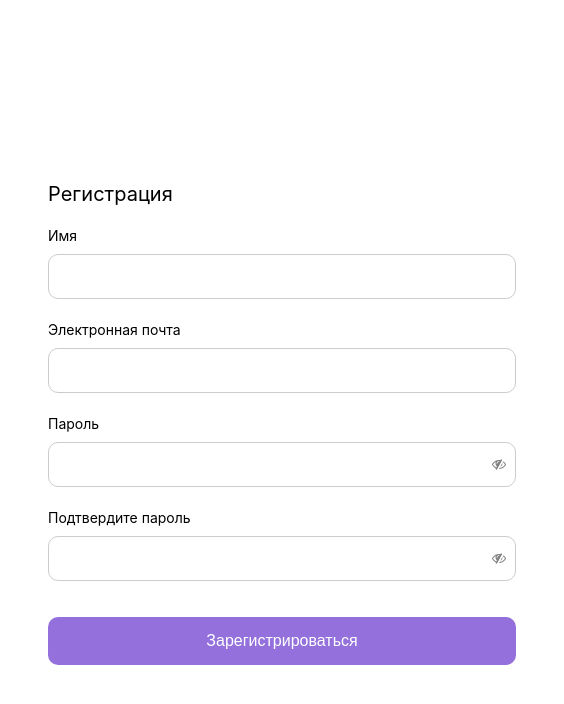
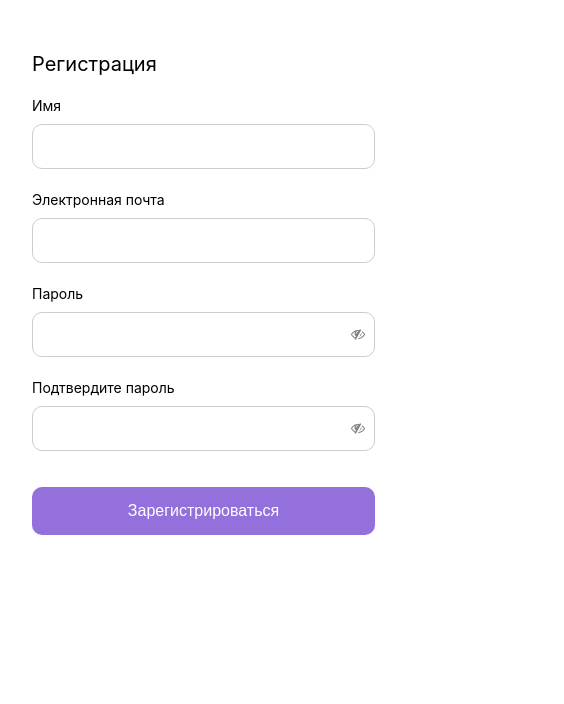
Before and after one commit to KatherinaFed/tech-front-user-list, a React (Vite) app: page / in a window 390 px wide. Shown: the top 704 px of the page, 564 px wide, since content can reach past the window. Built offline with nearby package versions, Linux system fonts and the light colour scheme.

Commit message:
Responsive layout (430)

```diff
--- a/src/App.css
+++ b/src/App.css
@@ -4,26 +4,3 @@
   padding: 2rem;
   text-align: center;
 }
-
-@keyframes logo-spin {
-  from {
-    transform: rotate(0deg);
-  }
-  to {
-    transform: rotate(360deg);
-  }
-}
-
-@media (prefers-reduced-motion: no-preference) {
-  a:nth-of-type(2) .logo {
-    animation: logo-spin infinite 20s linear;
-  }
-}
-
-.card {
-  padding: 2em;
-}
-
-.read-the-docs {
-  color: #888;
-}
--- a/src/helpers/errorsMsg.tsx
+++ b/src/helpers/errorsMsg.tsx
@@ -1,5 +1,3 @@
-import React from 'react';
-
 function errorsMsg(
   errorName: string | undefined,
   touchedName: boolean | undefined
--- a/src/index.css
+++ b/src/index.css
@@ -2,21 +2,11 @@
   font-family: Inter, system-ui, Avenir, Helvetica, Arial, sans-serif;
   line-height: 1.5;
   font-weight: 400;
-
-  /* color-scheme: light dark;
-  color: rgba(255, 255, 255, 0.87); */
-  /* background-color: #242424; */
-
-  /* font-synthesis: none;
-  text-rendering: optimizeLegibility;
-  -webkit-font-smoothing: antialiased;
-  -moz-osx-font-smoothing: grayscale; */
 }
 
 body {
   margin: 0;
   display: flex;
-  place-items: center;
   min-width: 320px;
   min-height: 100vh;
 }
--- a/src/pages/Signup/Signup.scss
+++ b/src/pages/Signup/Signup.scss
@@ -13,7 +13,7 @@
     flex-direction: column;
     align-items: flex-start;
     padding: 16px;
-    width: 468px;
+    width: 100%;
     gap: 16px;
 
     h2 {
@@ -88,3 +88,9 @@
     }
   }
 }
+
+@media only screen and (max-width: 430px) {
+  .signup_container {
+    width: 343px;
+  }
+}
```
